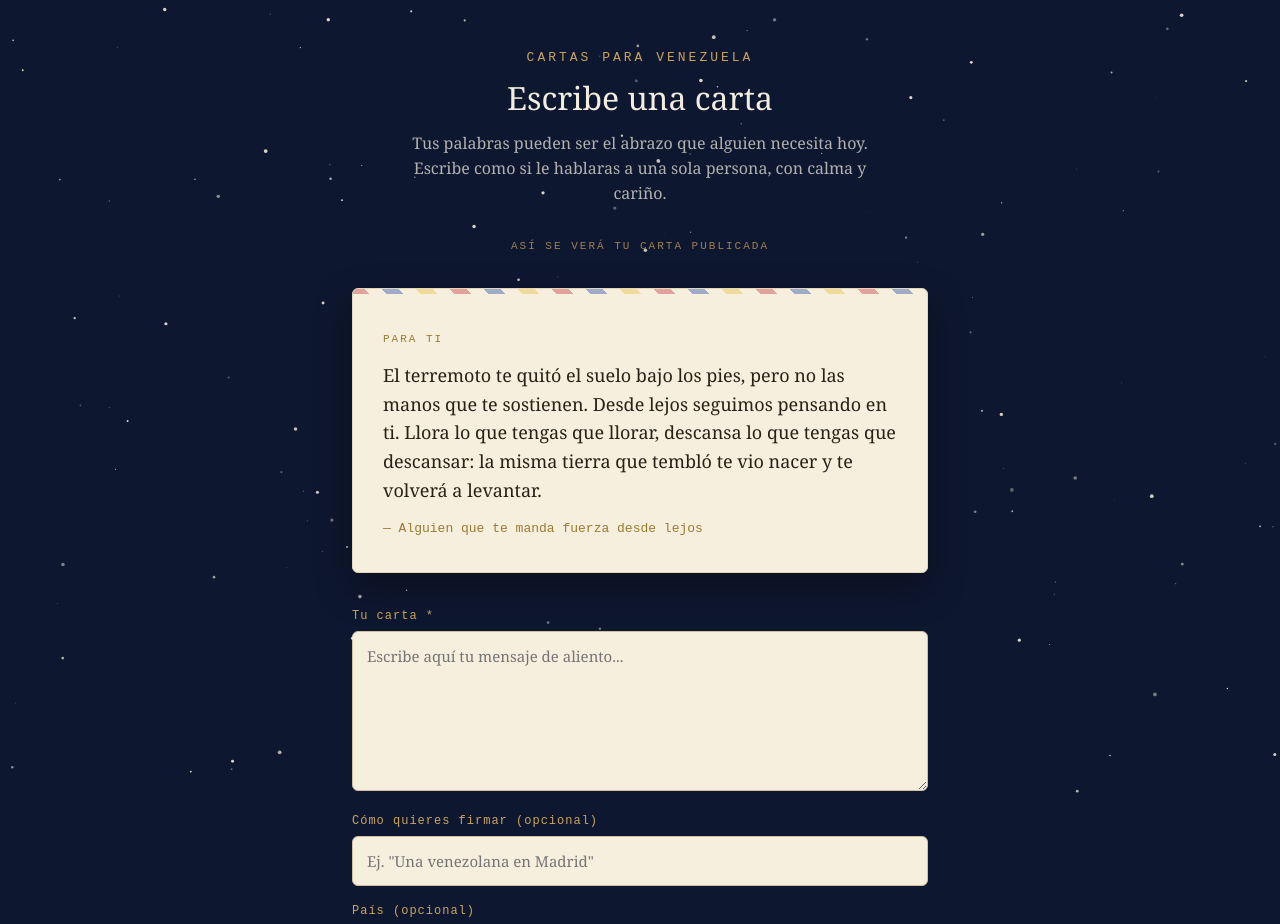
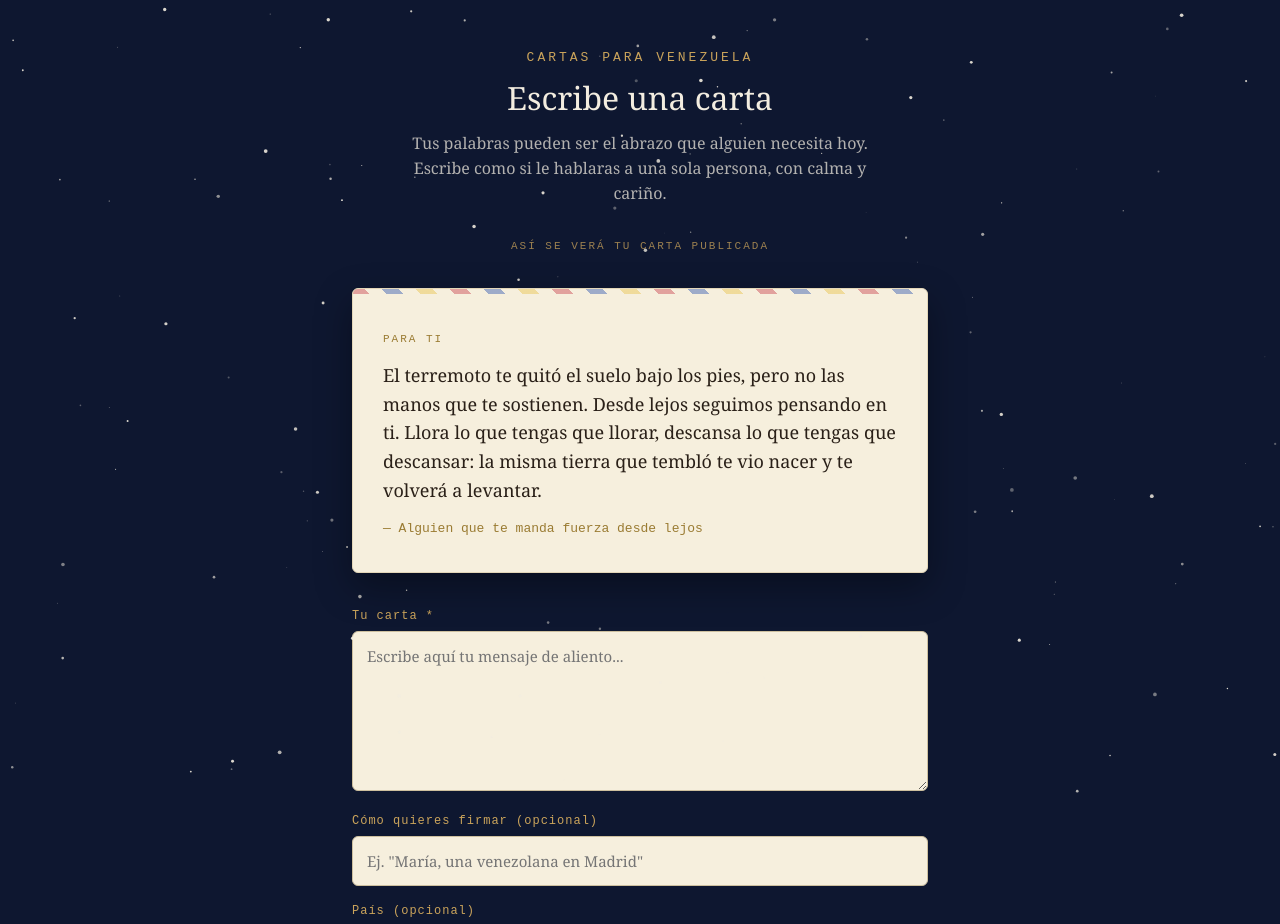
Before and after one commit to sandraalfarovargas/cartas-venezuela, a Next.js app: page /escribir in a window 1280 px wide. Shown: the top 924 px of the page. Built offline with nearby package versions, Linux system fonts and the light colour scheme.

Commit message:
Actualiza el ejemplo de firma a Maria, una venezolana en Madrid

```diff
--- a/app/escribir/page.js
+++ b/app/escribir/page.js
@@ -102,7 +102,7 @@ export default function Escribir() {
               type="text"
               value={firma}
               onChange={(e) => setFirma(e.target.value)}
-              placeholder='Ej. "Una venezolana en Madrid"'
+              placeholder='Ej. "María, una venezolana en Madrid"'
               maxLength={120}
             />
           </div>
```
